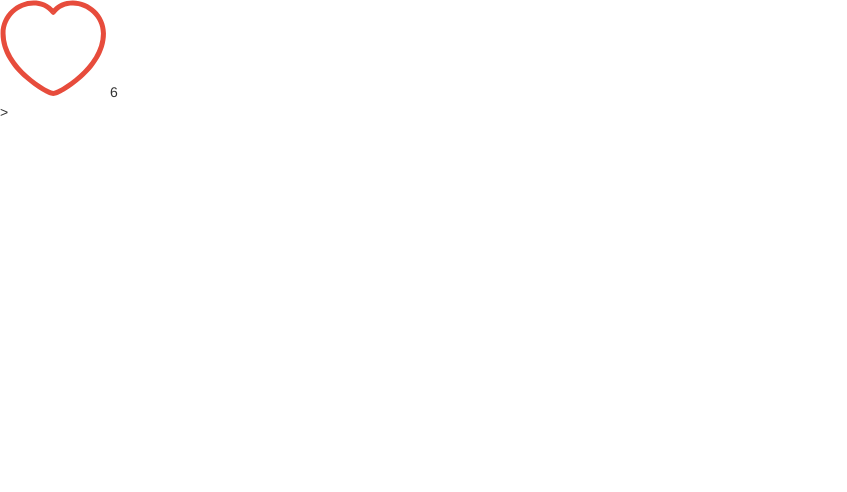
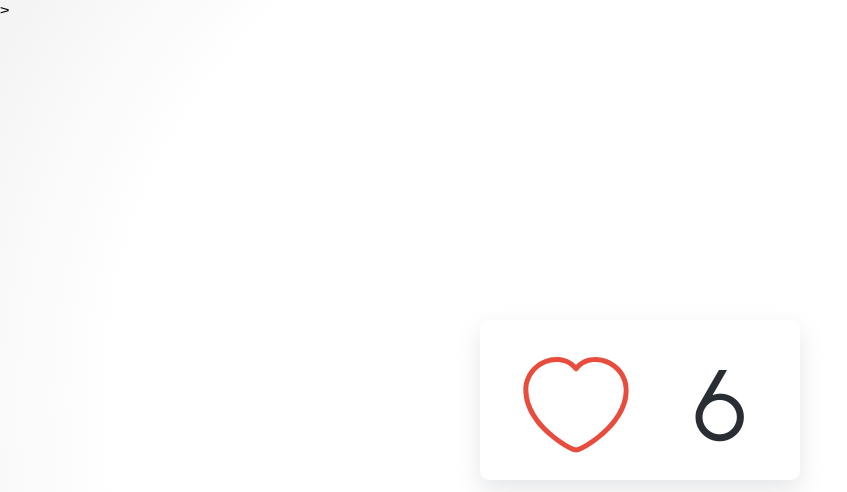
Before and after one commit to sarausen/like-button, a plain HTML site: page index.html in a window 1280 px wide. Shown: the whole page, without its empty margins (0-847 px from the left). Drawn offline with nearby package versions, Linux system fonts and the light colour scheme.

Commit message:
add styles.css

```diff
--- a/index.html
+++ b/index.html
@@ -4,7 +4,7 @@
   <!-- This file has been downloaded from Bootsnipp.com. Enjoy! -->
   <title>like button</title>
   <meta name="viewport" content="width=device-width, initial-scale=1">
-  <link href="//maxcdn.bootstrapcdn.com/bootstrap/3.3.0/css/bootstrap.min.css" rel="stylesheet">
+  <link href="style.css" rel="stylesheet">
   <style type="text/css">
 
   </style>
```
